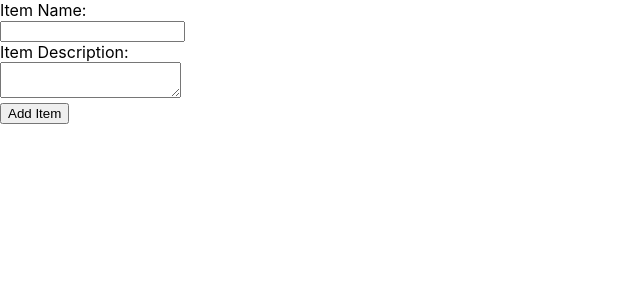
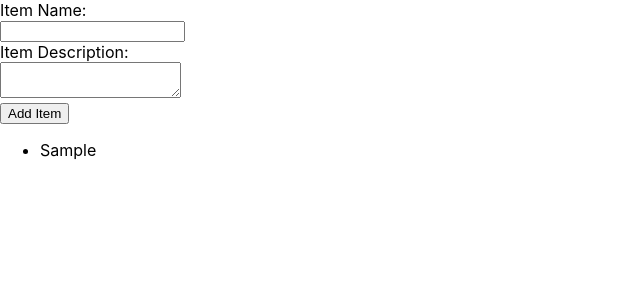
Before and after one commit to ben-the-boy/marketplace-app, a React (Create React App) app in the folder frontend/: page / in a window 1280 px wide. Both pictures are taken after typing "Sample", "Sample" into the empty fields and a click on the input "Add Item". Shown: the top 300 px of the page, without its empty margins (0-640 px from the left). Built offline with nearby package versions, Linux system fonts and the light colour scheme.

Commit message:
added redux functionality to input

```diff
--- a/frontend/src/components/items/Item.js
+++ b/frontend/src/components/items/Item.js
@@ -1,7 +1,7 @@
 const Item = ({name}) => {
   return (
     <div>
-      <li>item{name}</li>
+      <li>{name}</li>
     </div>
   )
 }
--- a/frontend/src/components/items/ItemInput.js
+++ b/frontend/src/components/items/ItemInput.js
@@ -22,7 +22,7 @@ class ItemInput extends Component {
 
   handleSubmit = (event) => {
     event.preventDefault();
-    console.log(this.state);
+    this.props.addItem(this.state);
     this.setState({
       name: '',
       description: ''
--- a/frontend/src/components/items/Items.js
+++ b/frontend/src/components/items/Items.js
@@ -3,7 +3,7 @@ import Item from './Item';
 const Items = ({items}) => {
   return (
     <ul>
-      {items.map((item, index) => <Item name={index}/>)}
+      {items.map((item) => <Item key={item.name} name={item.name} description={item.description}/>)}
     </ul>
   )
 }
--- a/frontend/src/containers/ItemsContainer.js
+++ b/frontend/src/containers/ItemsContainer.js
@@ -4,18 +4,27 @@ import Items from '../components/items/Items';
 import { connect } from 'react-redux';
 
 class ItemsContainer extends Component {
-  state = {
-    items: []
-  }
 
   render() {
     return (
       <div>
-        <ItemInput />
-        <Items items={this.state.items} />
+        <ItemInput addItem={this.props.addItem}/>
+        <Items items={this.props.items} />
       </div>
     )
   }
 }
 
-export default ItemsContainer;
+const mapStateToProps = (state) => {
+  return {
+    items: state.items
+  }
+}
+
+const mapDispatchToProps = (dispatch) => {
+  return {
+    addItem: item => dispatch({type: "ADD_ITEM", item: item})
+  }
+}
+
+export default connect(mapStateToProps, mapDispatchToProps)(ItemsContainer);
--- a/frontend/src/reducers/manageItem.js
+++ b/frontend/src/reducers/manageItem.js
@@ -3,9 +3,10 @@ export default function manageItems(state = {
 }, action) {
   switch (action.type) {
     case 'ADD_ITEM':
-      const item = { name: action.name, description: action.description }
+      const item = { name: action.item.name, description: action.item.description }
+      console.log(item)
       return {
-        items: [ ...state.items, item]
+        items: [...state.items, item]
       }
 
     default:
```
